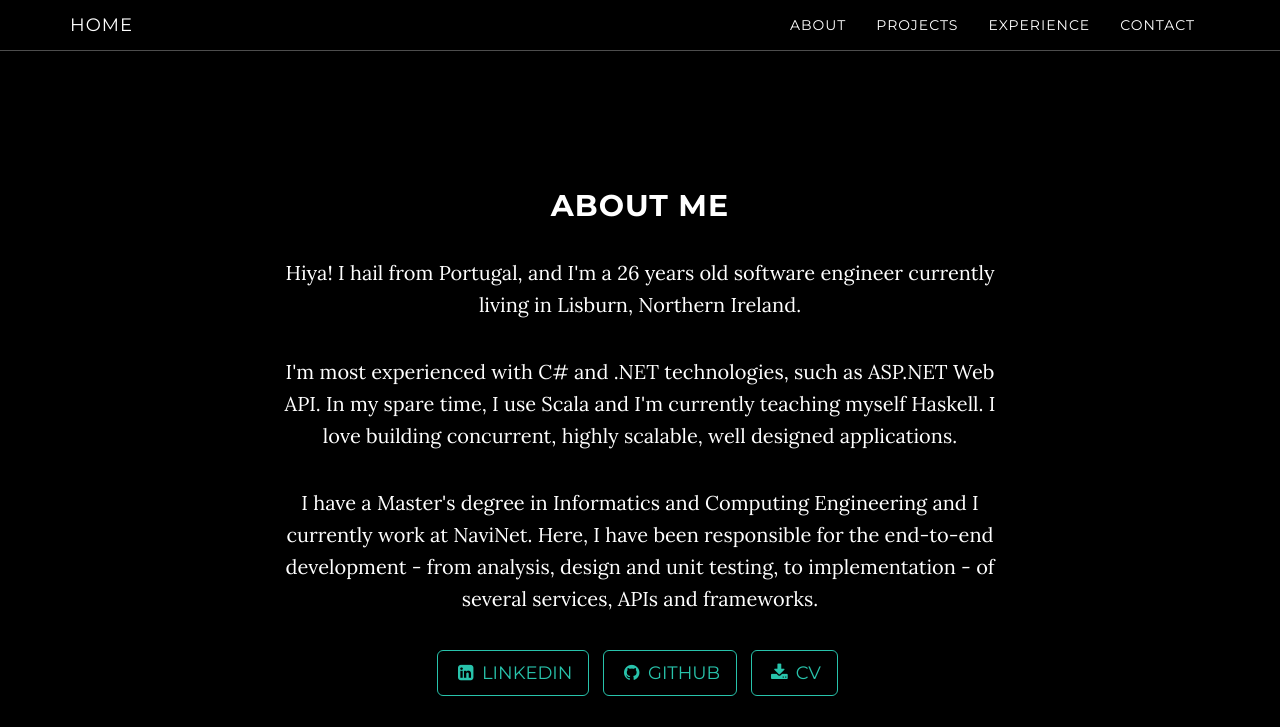
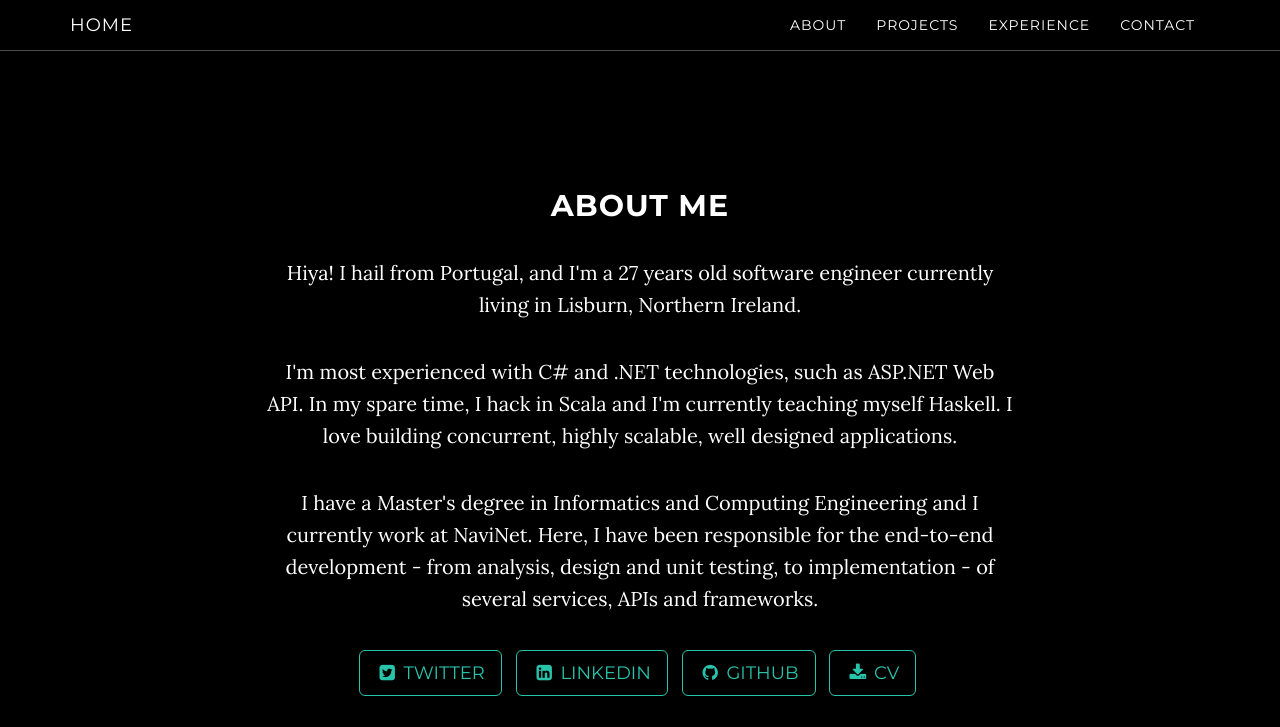
Before and after one commit to dcastro/dcastro.github.io, a Jekyll site: the page index.html, which Jekyll copies as it is, in a window 1280 px wide and 900 px high, scrolled down 861 px, cut to the strip 0-727 px from the top of the window. Built offline with Jekyll 4.4.1, drawn with Linux system fonts in a browser that asks for light colours; nearby versions of some CDN libraries.

Commit message:
Added twitter link to index, moved SO badge to the "about" section

```diff
--- a/index.html
+++ b/index.html
@@ -86,17 +86,24 @@
             <div class="col-lg-8 col-lg-offset-2">
                 <h2>About Me</h2>
                 <p>
-                    Hiya! I hail from Portugal, and I'm a 26 years old software engineer currently living in Lisburn, Northern Ireland.
+                    Hiya! I hail from Portugal, and I'm a 27 years old software engineer currently living in Lisburn, Northern Ireland.
                 </p>
                 <p>
                     I'm most experienced with C# and .NET technologies, such as ASP.NET Web API.
-                    In my spare time, I use Scala and I'm currently teaching myself Haskell.
+                    In my spare time, I hack in Scala and I'm currently teaching myself Haskell.
                     I love building concurrent, highly scalable, well designed applications.
                 </p>
                 <p>
                     I have a Master's degree in Informatics and Computing Engineering and I currently work at NaviNet. Here, I have been responsible for the end-to-end development - from analysis, design and unit testing, to implementation - of several services, APIs and frameworks.
                 </p>
+                <p>
                     <ul class="list-inline banner-social-buttons">
+                        <li>
+                            <a href="https://twitter.com/dfacastro" class="btn btn-default btn-lg" target="_blank">
+                                <i class="fa fa-twitter-square fa-fw"></i>
+                                <span class="network-name">Twitter</span>
+                            </a>
+                        </li>
                         <li>
                             <a href="http://uk.linkedin.com/pub/diogo-castro/46/443/395" class="btn btn-default btn-lg" target="_blank">
                                 <i class="fa fa-linkedin-square fa-fw"></i>
@@ -116,6 +123,12 @@
                             </a>
                         </li>
                     </ul>
+                </p>
+                <p>
+                    <a href="http://stackexchange.com/users/458104" target="_blank">
+                        <img src="http://stackexchange.com/users/flair/458104.png?theme=dark" width="208" height="58" alt="profile for dcastro on Stack Exchange, a network of free, community-driven Q&amp;A sites" title="profile for dcastro on Stack Exchange, a network of free, community-driven Q&amp;A sites">
+                    </a>
+                </p>
             </div>
         </div>
     </section>
@@ -316,11 +329,6 @@
                         dc@diogocastro.com
                     </a>
                 </p>
-                <p>
-                    <a href="http://stackexchange.com/users/458104" target="_blank">
-                        <img src="http://stackexchange.com/users/flair/458104.png?theme=dark" width="208" height="58" alt="profile for dcastro on Stack Exchange, a network of free, community-driven Q&amp;A sites" title="profile for dcastro on Stack Exchange, a network of free, community-driven Q&amp;A sites">
-                    </a>
-                </p>
                 <ul class="list-inline banner-social-buttons">
                     <li>
                         <a href="skype:d.f.castro" class="btn btn-default btn-lg">
```
Lines whose indentation alone changed are shown as unchanged.
